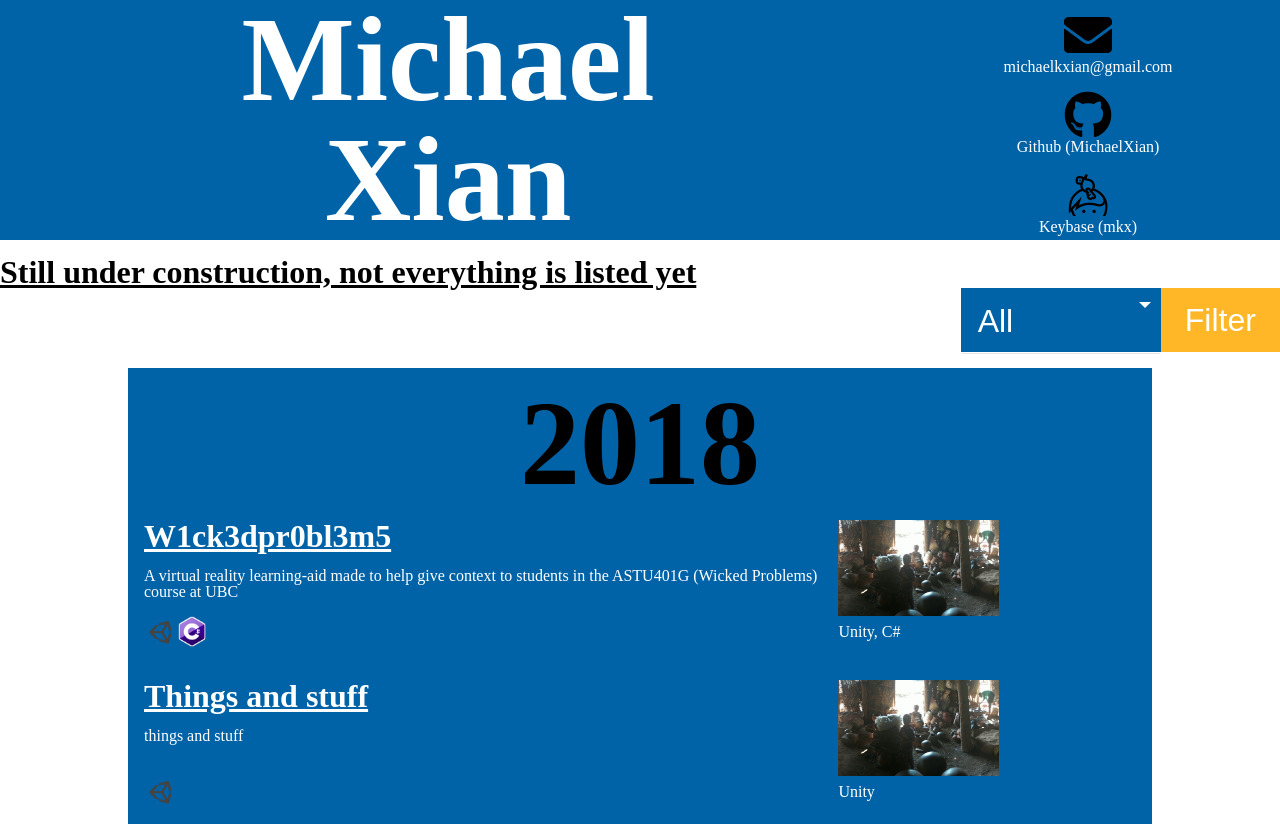
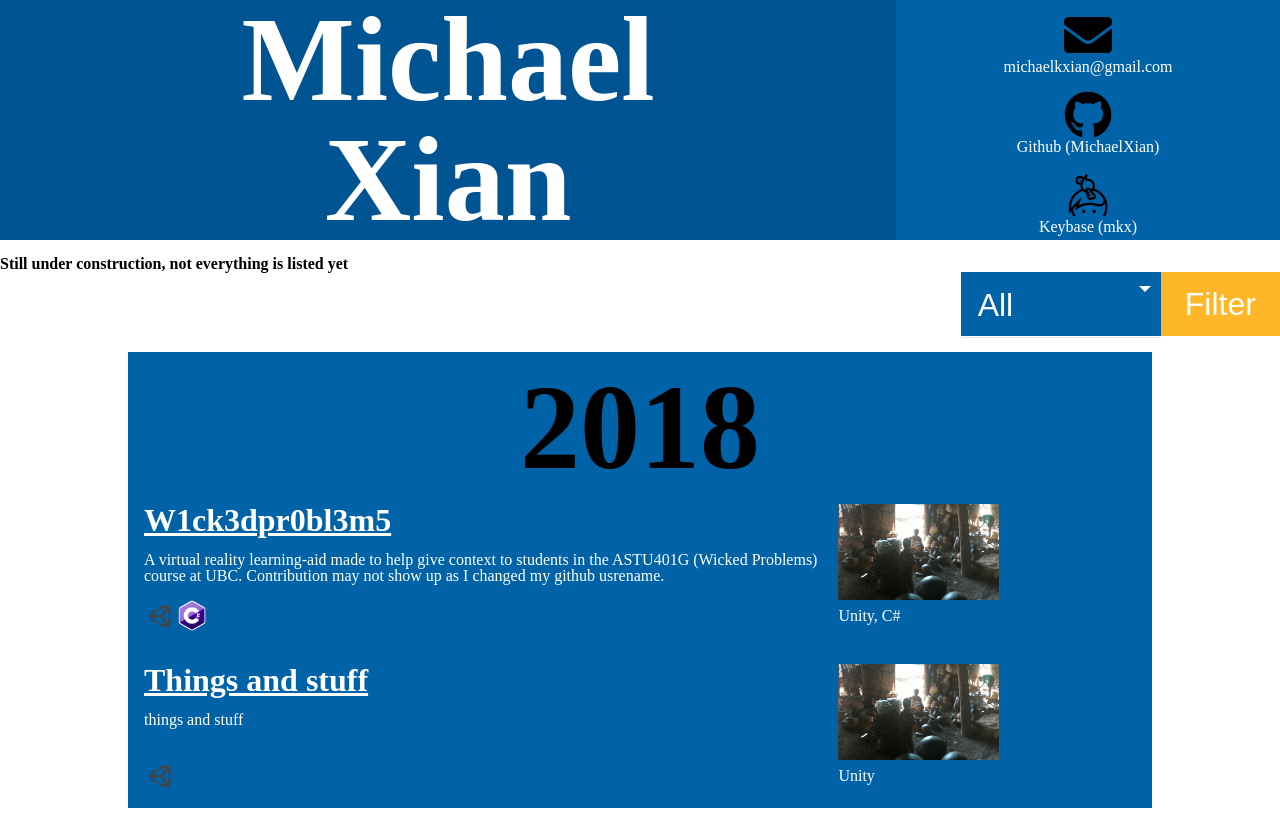
Before and after one commit to MichaelXian/Personal-Website, a plain HTML site: page index.html in a window 1280 px wide. Shown: the top 827 px of the page. Drawn offline with Linux system fonts and the light colour scheme.

Commit message:
Changed wicked problems link

```diff
--- a/index.html
+++ b/index.html
@@ -48,7 +48,7 @@
         </div>
         </section>
         <br>
-        <h2 class="color-black">Still under construction, not everything is listed yet</h2>
+        <h3 class="color-black">Still under construction, not everything is listed yet</h3>
         <button id="filter" class="brown button" onClick="filterButton();">Filter</button>
         <div class="custom-select blue" style="width:200px;">
           <select id="filter-dropdown">
@@ -68,11 +68,11 @@
             <div id="2018" class="year background-blue">
                 <h1  class="year-title">2018</h1>
 
-                <a id="w1ck3dpr0bl3m5" href="projects/2018/w1ck3dpr0bl3m5.html">
+                <a id="w1ck3dpr0bl3m5" href="https://github.com/ubcemergingmedialab/w1ck3dpr0bl3m5" target="_blank">
                 <div class="item blue">
                     <div  class="item-left">
                     <h2>W1ck3dpr0bl3m5</h2> <br>
-                    <p>A virtual reality learning-aid made to help give context to students in the ASTU401G (Wicked Problems) course at UBC</p>
+                    <p>A virtual reality learning-aid made to help give context to students in the ASTU401G (Wicked Problems) course at UBC. Contribution may not show up as I changed my github usrename.</p>
                     </div>
                     <div class="item-right">
                     <img class="item-image" src="assets/images/wickedproblems.png">
```
